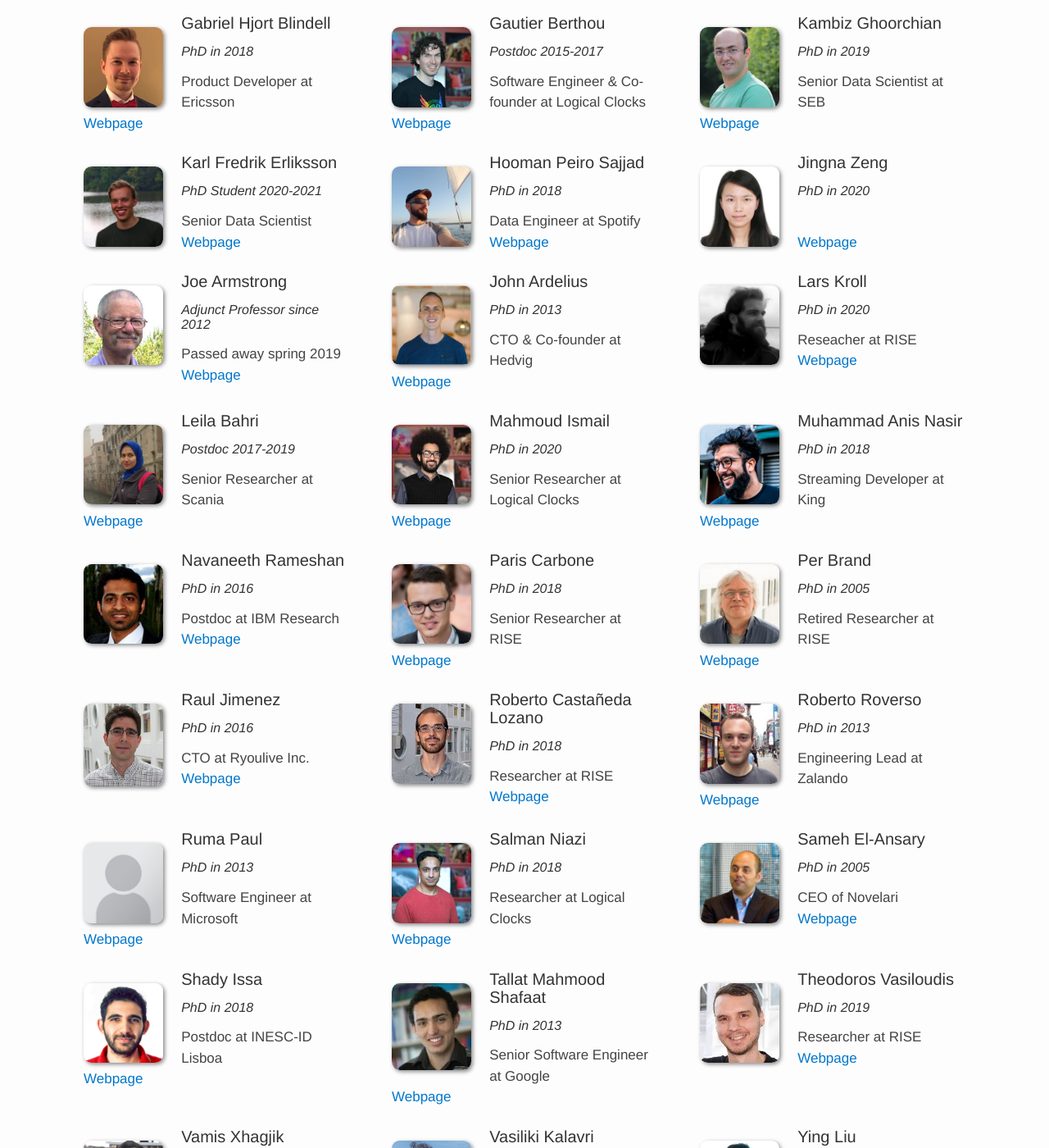
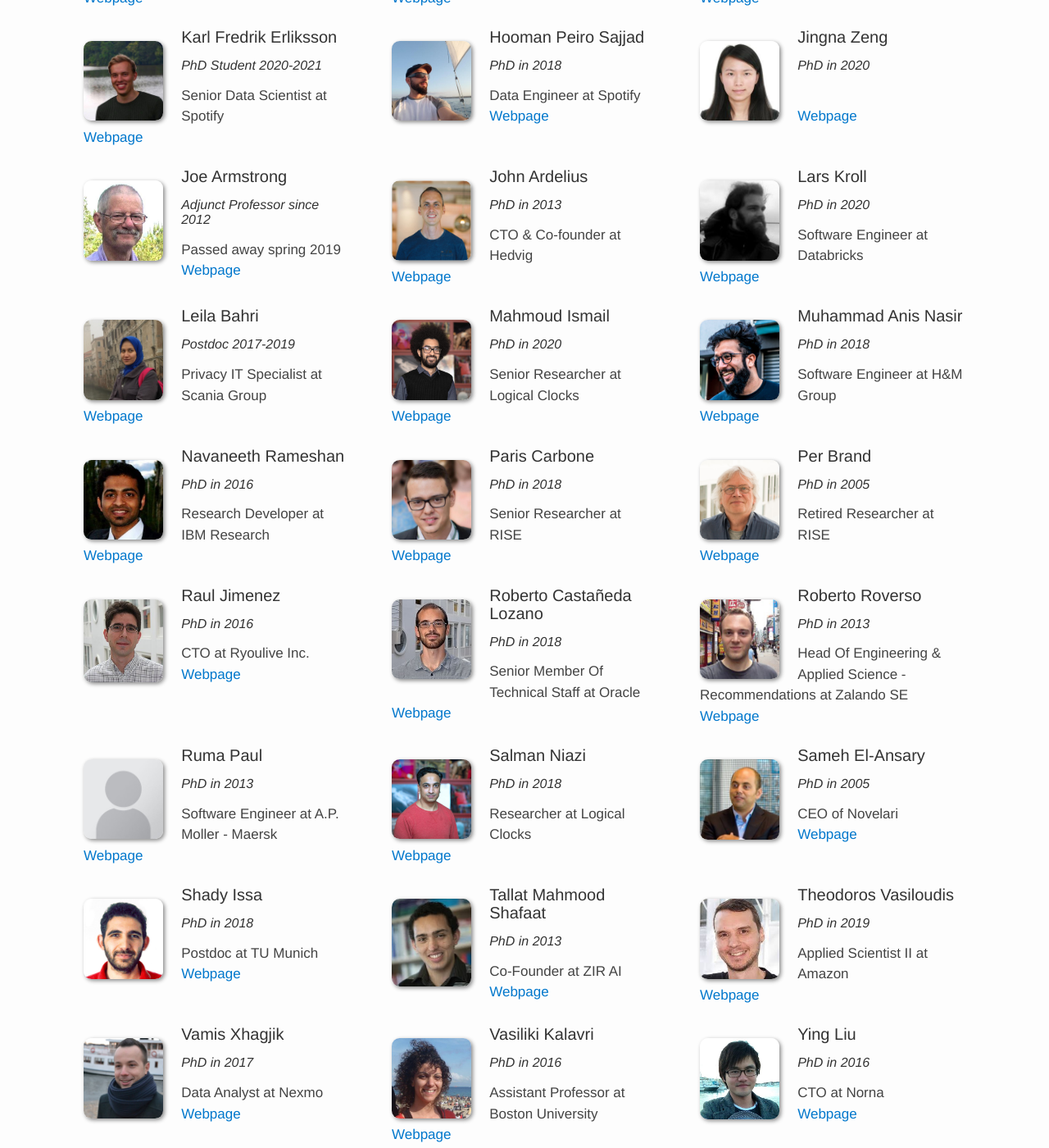
Before and after one commit to dcatkth/dcatkth.github.io, a Jekyll site: the page built from team.md, in a window 1280 px wide and 1400 px high, scrolled down 3007 px. Shown: the whole window at 82% size. Built offline with Jekyll 4.4.1, drawn with Linux system fonts in a browser that asks for light colours; some of the changed text lies outside the part shown.

Commit message:
update members

```diff
--- a/_data/team_alumni.yml
+++ b/_data/team_alumni.yml
@@ -43,7 +43,7 @@
 - name: Cosmin Arad
   photo: cosmin.jpg
   info: PhD in 2013
-  email: Senior Software Engineer at Google
+  email: Staff Software Engineer at Google
   web: <a href="https://www.linkedin.com/in/cosminarad/">Webpage</a>
 
 - name: Fatemeh Rahimian
@@ -55,7 +55,7 @@
 - name: Gabriel Hjort Blindell
   photo: gabriel.jpg
   info: PhD in 2018
-  email: Product Developer at Ericsson
+  email: Senior Researcher at Ericsson
   web: <a href="https://www.linkedin.com/in/gabriel-hjort-blindell-37407459/">Webpage</a>
 
 - name: Gautier Berthou
@@ -73,7 +73,7 @@
 - name: Karl Fredrik Erliksson
   photo: karl.jpg
   info: PhD Student 2020-2021
-  email: Senior Data Scientist
+  email: Senior Data Scientist at Spotify
   web: <a href="https://www.linkedin.com/in/karl-fredrik-erliksson">Webpage</a>
 
 - name: Hooman Peiro Sajjad
@@ -104,13 +104,13 @@
 - name: Lars Kroll
   photo: lars.jpg
   info: PhD in 2020
-  email: Reseacher at RISE
+  email: Software Engineer at Databricks
   web: <a href="https://lkroll.com">Webpage</a>
 
 - name: Leila Bahri
   photo: leila.jpg
   info: Postdoc 2017-2019
-  email: Senior Researcher at Scania
+  email: Privacy IT Specialist at Scania Group
   web: <a href="https://www.linkedin.com/in/leila-bahri-b66850156/">Webpage</a>
 
 - name: Mahmoud Ismail
@@ -122,13 +122,13 @@
 - name: Muhammad Anis Nasir
   photo: anis.jpg
   info: PhD in 2018
-  email: Streaming Developer at King
+  email: Software Engineer at H&M Group
   web: <a href="https://www.linkedin.com/in/anis-nasir-01a5ba1a/">Webpage</a>
 
 - name: Navaneeth Rameshan
   photo: navaneeth.jpg
   info: PhD in 2016
-  email: Postdoc at IBM Research
+  email: Research Developer at IBM Research
   web: <a href="https://www.linkedin.com/in/navaneeth-rameshan/">Webpage</a>
 
 - name: Paris Carbone
@@ -152,19 +152,19 @@
 - name: Roberto Castañeda Lozano
   photo: robertoc.jpg
   info: PhD in 2018
-  email: Researcher at RISE
+  email: Senior Member Of Technical Staff at Oracle
   web: <a href="https://www.linkedin.com/in/robcasloz/">Webpage</a>
 
 - name: Roberto Roverso
   photo: roberto.jpg
   info: PhD in 2013
-  email: Engineering Lead at Zalando
+  email: Head Of Engineering & Applied Science - Recommendations at Zalando SE
   web: <a href="https://www.linkedin.com/in/roberto-roverso-4796223/">Webpage</a>
 
 - name: Ruma Paul
   photo: no.jpg
   info: PhD in 2013
-  email: Software Engineer at Microsoft
+  email: Software Engineer at A.P. Moller - Maersk
   web: <a href="https://www.linkedin.com/in/ruma-paul-453a4130/">Webpage</a>
 
 - name: Salman Niazi
@@ -182,19 +182,19 @@
 - name: Shady Issa
   photo: shady.jpg
   info: PhD in 2018
-  email: Postdoc at INESC-ID Lisboa
+  email: Postdoc at TU Munich
   web: <a href="https://www.linkedin.com/in/shady-issa/">Webpage</a>
 
 - name: Tallat Mahmood Shafaat
   photo: tallat.jpg
   info: PhD in 2013
-  email: Senior Software Engineer at Google
+  email: Co-Founder at ZIR AI
   web: <a href="https://www.linkedin.com/in/tallatmshafaat/">Webpage</a>
 
 - name: Theodoros Vasiloudis
   photo: theo.jpg
   info: PhD in 2019
-  email: Researcher at RISE
+  email: Applied Scientist II at Amazon
   web: <a href="https://www.linkedin.com/in/thvasilo/">Webpage</a>
 
 - name: Vamis Xhagjik
@@ -212,5 +212,5 @@
 - name: Ying Liu
   photo: ying.jpg
   info: PhD in 2016
-  email: Senior ML Engineer at Norna
+  email: CTO at Norna
   web: <a href="https://www.linkedin.com/in/ying-liu-phd-2b360a31/">Webpage</a>
--- a/_data/team_postdocs.yml
+++ b/_data/team_postdocs.yml
@@ -10,12 +10,6 @@
   email: frape@kth.se
   web: <a href="https://www.kth.se/profile/frape?l=en">Webpage</a>
 
-- name: Lars Kroll
-  photo: lars.jpg
-  info: Researcher at RISE
-  email: lkroll@kth.se
-  web: <a href="https://lkroll.com/?page=About">Webpage</a>
-
 - name: Zekarias Tilahun
   photo: zekaria.jpg
   info: Postdoc
--- a/_data/team_students.yml
+++ b/_data/team_students.yml
@@ -98,7 +98,7 @@
   photo: sina.jpg
   info: PhD Student
   email: sinash@kth.se
-  web: <a href="https://ssheikholeslami.github.io/">Webpage</a>
+  web: <a href="https://www.kth.se/profile/sinash/?l=en">Webpage</a>
 
 - name: Shirin Tahmasebi
   photo: shirin.jpg
```
